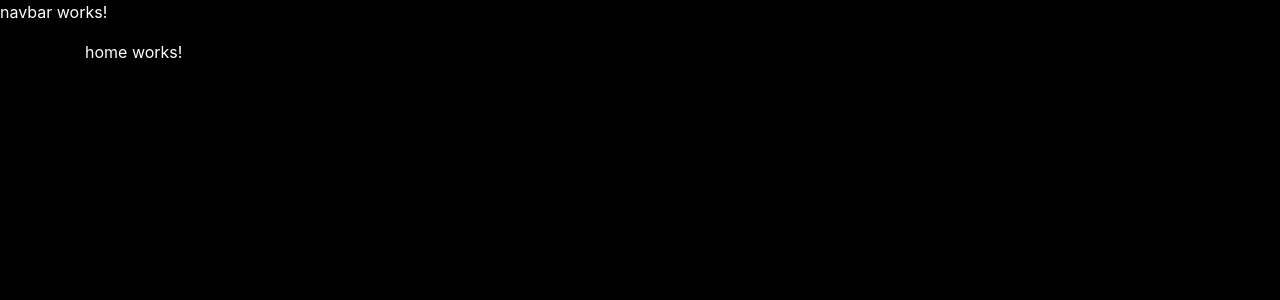
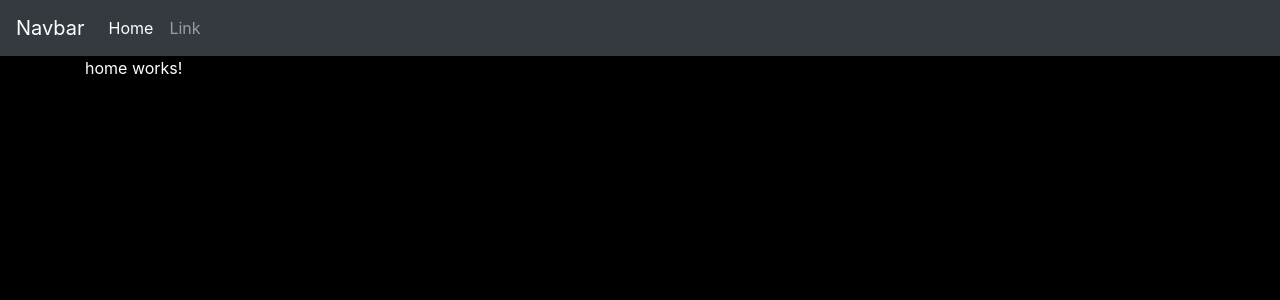
Before and after one commit to constanza101/spoti-App, an Angular app: page /#/home in a window 1280 px wide. Shown: the top 300 px of the page. Built offline with nearby package versions, Linux system fonts and the light colour scheme.

Commit message:
aded navbar from bootstrap

```diff
--- a/src/app/components/shared/navbar/navbar.component.html
+++ b/src/app/components/shared/navbar/navbar.component.html
@@ -1,3 +1,20 @@
-<p>
-  navbar works!
-</p>
+<nav class="navbar navbar-expand-md navbar-dark bg-dark">
+  <a class="navbar-brand" href="#">Navbar</a>
+  <button class="navbar-toggler" type="button" data-toggle="collapse" data-target="#navbarSupportedContent" aria-controls="navbarSupportedContent" aria-expanded="false" aria-label="Toggle navigation">
+    <span class="navbar-toggler-icon"></span>
+  </button>
+
+  <div class="collapse navbar-collapse" id="navbarSupportedContent">
+    <ul class="navbar-nav mr-auto">
+      <li class="nav-item active">
+        <a class="nav-link" href="#">Home </a>
+      </li>
+      <li class="nav-item">
+        <a class="nav-link" href="#">Link</a>
+      </li>
+
+
+    </ul>
+
+  </div>
+</nav>
```
